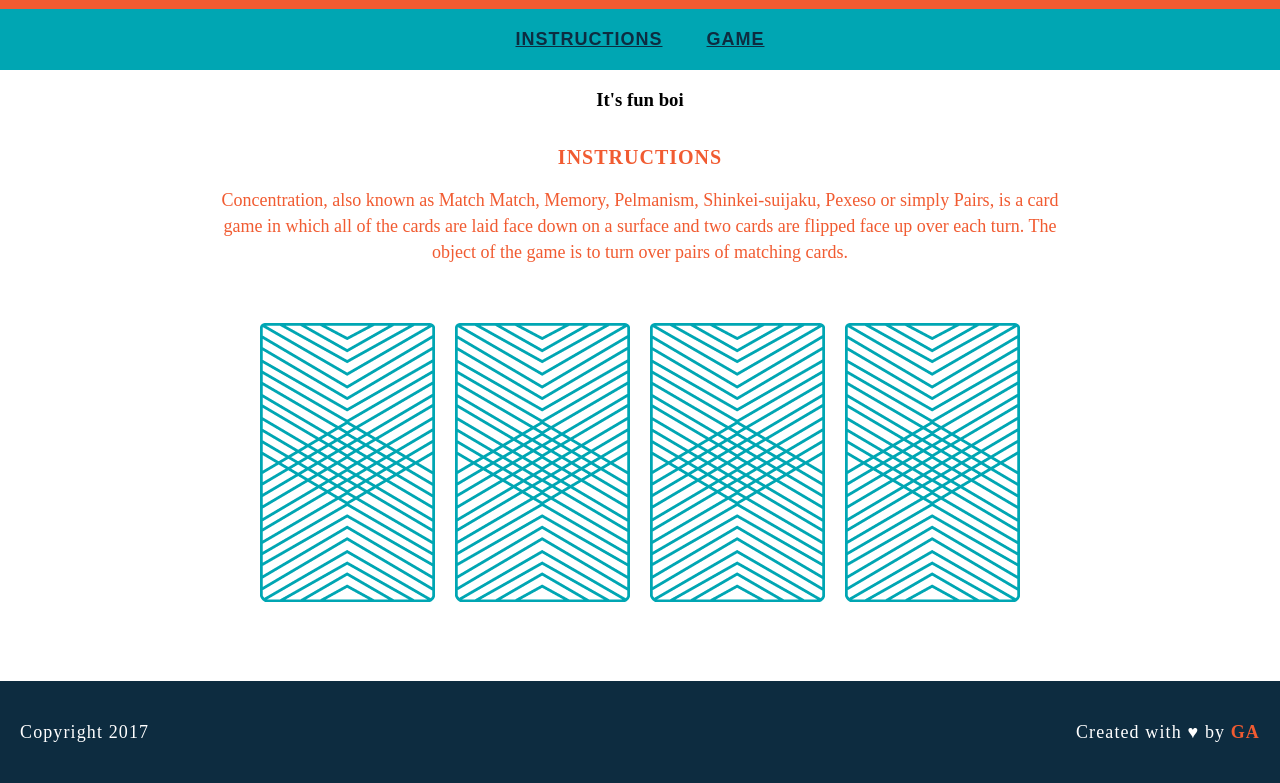
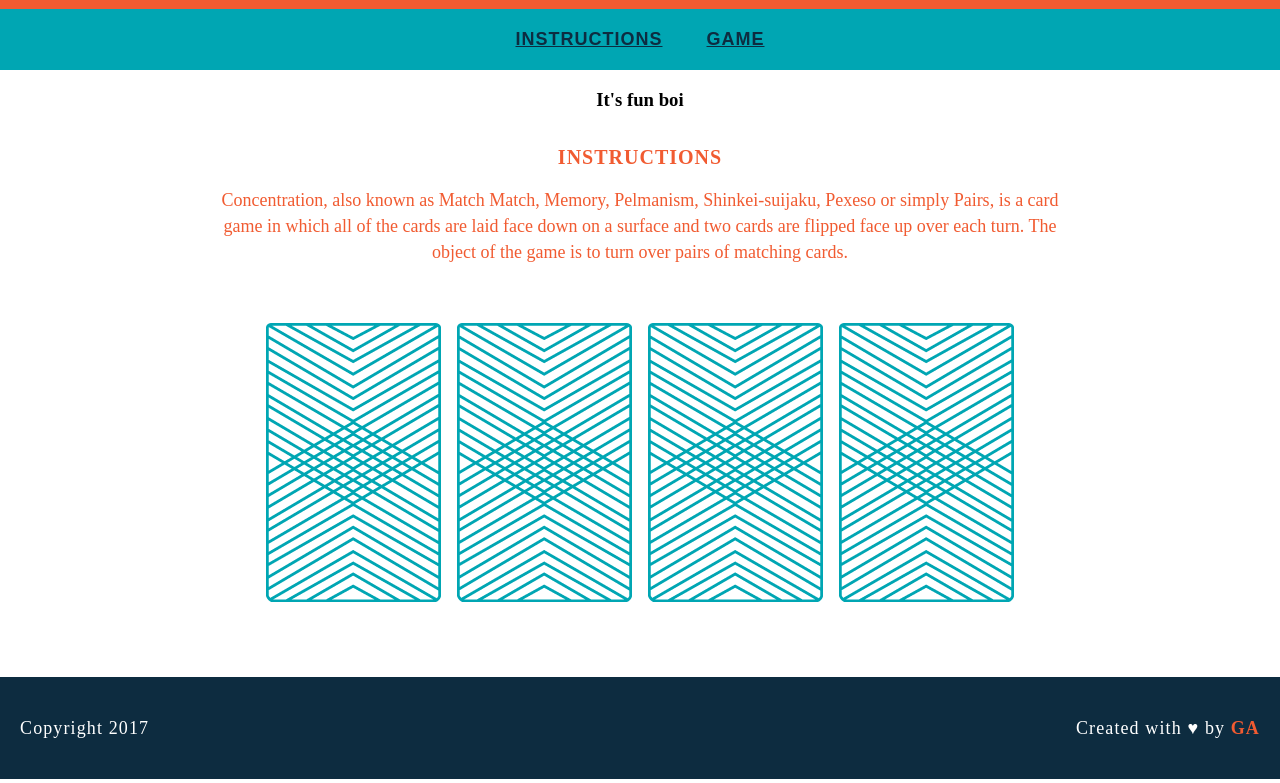
Before and after one commit to krishisharma45/wdi-fundamentals-memorygame, a plain HTML site: page memory_game/index.html in a window 1280 px wide. Shown: the part 103-886 px from the top of the page. Drawn offline with Linux system fonts and the light colour scheme; a web font is replaced by a local one.

Commit message:
edited game logic

```diff
--- a/memory_game/index.html
+++ b/memory_game/index.html
@@ -5,29 +5,32 @@
 <link href="https://fonts.googleapis.com/css?family=Droid+Serif|Raleway:400,500,600,700" rel="stylesheet">
 <link href="stylesheet.css" rel="stylesheet" type="text/css">
 </head>
+
 <body>
 <header>
 <h1>Memory Game</h1>
 </header>
+
 <nav>
 <a href="#">Instructions</a>
 <a href="#">Game</a>
 </nav>
 <h3>It's fun boi</h3>
+
 <main>
 <h2>Instructions</h2>
 <p>Concentration, also known as Match Match, Memory, Pelmanism, Shinkei-suijaku, Pexeso or simply Pairs, is a card game in which all of the cards are laid face down on a surface and two cards are flipped face up over each turn. The object of the game is to turn over pairs of matching cards.</p>
-<div>
-<img src="images/back.png" alt="Queen of Diamonds">
-<img src="images/back.png" alt="Queen of Hearts">
-<img src="images/back.png" alt="King of Diamonds">
-<img src="images/back.png" alt="King of Hearts">
+
+<div id="game-board" class="board clearfix">
 </div>
+
 </main>
 <footer class="clearfix">
 	<p class="copyright">Copyright 2017</p>
 	<p class="message">Created with &hearts; by <span class="name">GA</span></p>
 </footer>
+
 <script src="js/main.js"></script>
+
 </body>
 </html>
--- a/memory_game/js/main.js
+++ b/memory_game/js/main.js
@@ -1,4 +1,4 @@
-const cards = [
+var cards = [
 //queen of hearts
 {
 	rank: "queen",
@@ -26,7 +26,7 @@ const cards = [
 ];
 
 
-const cardsInPlay = [];
+var cardsInPlay = [];
 
 function checkForMatch() {
 	if(cardsInPlay [0] === cardsInPlay[1]){
@@ -37,13 +37,29 @@ function checkForMatch() {
 	}
 }
 
-function flipCard(cardID){
-	let playCard = cardID;
-	cardsInPlay.push(playCard.rank);
-	console.log("User flipped " + playCard.rank + " of " + cardID.suit);
-	console.log(cardID.cardImage);
+function createBoard(){
+	const gameBoard = document.getElementById('game-board');
+	for (let i=0; i < cards.length ; i++){
+		var cardElement = document.createElement('img');
+		cardElement.setAttribute('src', 'images/back.png');
+		cardElement.setAttribute('data-id', 'i');
+		cardElement.addEventListener("click", flipCard);
+		gameBoard.appendChild(cardElement);
+	}
 }
 
-flipCard(cards[0]);
-flipCard(cards[2]);
-checkForMatch();
+function flipCard(cardId) {
+	var cardID = this.setAttribute('data-id', 'i');
+	cardsInPlay.push(cards[cardID].rank);
+ this.setAttribute('src', 'cards[cardID].cardImage');
+ if (cardsInPlay.length === 2){
+    checkForMatch();
+    //cardsInPlay = [];
+ };
+};
+
+
+
+
+
+createBoard();
```
Also changed, not shown: memory_game/images/._back.png (deleted), memory_game/images/._king-of-diamonds.png (deleted), memory_game/images/._king-of-hearts.png (deleted), memory_game/images/._queen-of-diamonds.png (deleted), memory_game/images/._queen-of-hearts.png (deleted).
